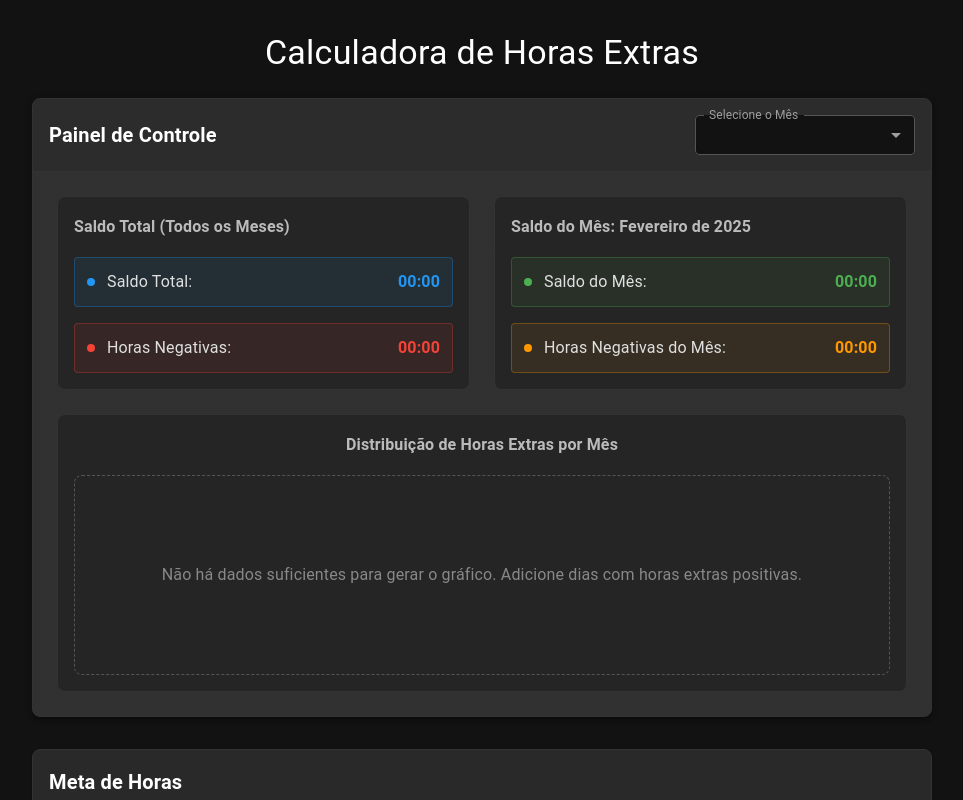
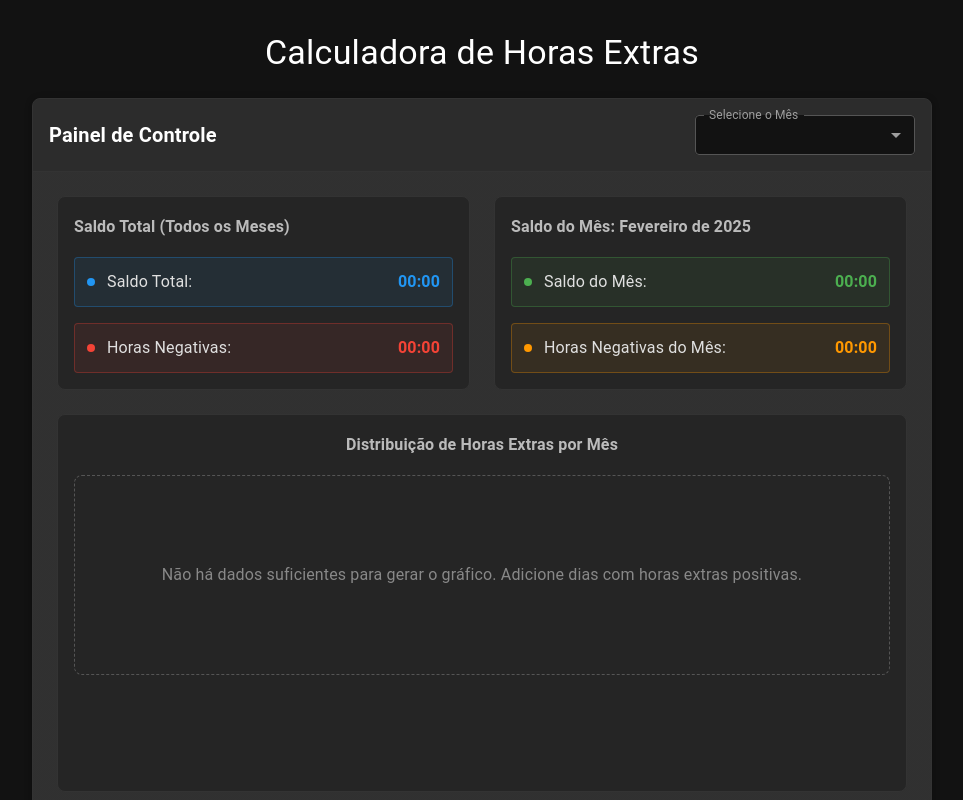
Before and after one commit to odutradev/overtime-calculator, a React (Vite) app: page / in a window 1280 px wide. Shown: the top 800 px of the page, without its empty margins (158-1121 px from the left). Built offline with nearby package versions, Linux system fonts and the light colour scheme.

Commit message:
refactor: Separating graph component

```diff
--- /dev/null
+++ b/src/page/components/charts/defaultValues.ts
@@ -0,0 +1,10 @@
+export const defaultColors = [
+    "#2196F3",
+    "#4CAF50",
+    "#FF9800",
+    "#f44336",
+    "#9C27B0",
+    "#00BCD4",
+    "#FFEB3B",
+    "#E91E63",
+];
--- /dev/null
+++ b/src/page/components/charts/index.tsx
@@ -0,0 +1,59 @@
+import { ResponsiveContainer, PieChart, Pie, Cell, Tooltip as RechartsTooltip, Legend } from 'recharts';
+import { Box, Typography } from '@mui/material';
+
+import { defaultColors } from './defaultValues';
+
+import type { OvertimeChartProps } from './types';
+
+const Charts = ({ data, colors = defaultColors, width = '100%', height = 300 }: OvertimeChartProps) => {
+    return (
+        <Box sx={{ width, height }}>
+            {data.length > 0 ? (
+            <ResponsiveContainer width="100%" height="100%">
+                <PieChart>
+                <Pie
+                    data={data}
+                    dataKey="value"
+                    nameKey="name"
+                    cx="50%"
+                    cy="50%"
+                    outerRadius="80%"
+                    label={({ name, percent }) => `${name}: ${(percent * 100).toFixed(0)}%`}
+                >
+                    {data.map((_entry, index) => (
+                    <Cell key={`cell-${index}`} fill={colors[index % colors.length]} />
+                    ))}
+                </Pie>
+                <RechartsTooltip
+                    formatter={(_value, _name, props: any) => [
+                    props.payload?.formattedValue || props.value,
+                    'Horas extras',
+                    ]}
+                    contentStyle={{ backgroundColor: '#262626', borderColor: '#333' }}
+                />
+                <Legend formatter={value => <span style={{ color: '#e0e0e0' }}>{value}</span>} />
+                </PieChart>
+            </ResponsiveContainer>
+            ) : (
+            <Box
+                sx={{
+                display: 'flex',
+                justifyContent: 'center',
+                alignItems: 'center',
+                height: 200,
+                color: '#888',
+                border: '1px dashed #555',
+                borderRadius: 2,
+                p: 2,
+                }}
+            >
+                <Typography>
+                Não há dados suficientes para gerar o gráfico. Adicione dias com horas extras positivas.
+                </Typography>
+            </Box>
+            )}
+        </Box>
+    );
+};
+
+export default Charts;
--- /dev/null
+++ b/src/page/components/charts/types.ts
@@ -0,0 +1,11 @@
+export interface ChartData {
+  name: string;
+  value: number;
+}
+
+export interface OvertimeChartProps {
+    height?: number | string;
+    width?: number | string;
+    data: ChartData[];
+    colors?: string[];
+}
--- a/src/page/index.tsx
+++ b/src/page/index.tsx
@@ -27,83 +27,14 @@ import AddIcon from "@mui/icons-material/Add";
 import DownloadIcon from "@mui/icons-material/Download";
 import UploadIcon from "@mui/icons-material/UploadFile";
 import DeleteIcon from "@mui/icons-material/Delete";
-import {
-  PieChart,
-  Pie,
-  Cell,
-  ResponsiveContainer,
-  Tooltip as RechartsTooltip,
-  Legend,
-} from "recharts";
 
-const timeToMinutes = (timeStr: string): number => {
-  if (!timeStr) return 0;
-  const [hours, minutes] = timeStr.split(":").map(Number);
-  return hours * 60 + minutes;
-};
 
-interface Day {
-  id: number;
-  date: string;
-  holiday: boolean;
-  entrada1: string;
-  saida1: string;
-  entrada2: string;
-  saida2: string;
-}
+import { calculateOvertime, formatMinutesToHHMM, getYearMonth, formatYearMonth } from "./utils";
+import type { Day } from "./types";
+import Charts from "./components/charts";
+import {ChartData} from "./components/charts/types";
 
-const calculateOvertime = (
-  entrada1: string,
-  saida1: string,
-  entrada2: string,
-  saida2: string,
-  holiday: boolean
-): { overtimeMinutes: number } => {
-  const period1 = timeToMinutes(saida1) - timeToMinutes(entrada1);
-  const period2 = timeToMinutes(saida2) - timeToMinutes(entrada2);
-  const totalMinutes = period1 + period2;
-  if (holiday) return { overtimeMinutes: totalMinutes };
-  const standardMinutes = 8 * 60;
-  const overtimeMinutes = totalMinutes - standardMinutes;
-  return { overtimeMinutes };
-};
-
-const formatMinutesToHHMM = (mins: number): string => {
-  const sign = mins < 0 ? "-" : "";
-  const absMins = Math.abs(mins);
-  const hours = Math.floor(absMins / 60);
-  const minutes = absMins % 60;
-  return `${sign}${hours.toString().padStart(2, "0")}:${minutes
-    .toString()
-    .padStart(2, "0")}`;
-};
-
-const getYearMonth = (dateStr: string): string => {
-  if (!dateStr) return "";
-  return dateStr.substring(0, 7);
-};
-
-const formatYearMonth = (yearMonth: string): string => {
-  if (!yearMonth) return "";
-  const [year, month] = yearMonth.split("-");
-  const monthNames = [
-    "Janeiro",
-    "Fevereiro",
-    "Março",
-    "Abril",
-    "Maio",
-    "Junho",
-    "Julho",
-    "Agosto",
-    "Setembro",
-    "Outubro",
-    "Novembro",
-    "Dezembro",
-  ];
-  return `${monthNames[parseInt(month) - 1]} de ${year}`;
-};
-
-const Page = () => {
+const App = () => {
   const [days, setDays] = useState<Day[]>(() => {
     const stored = localStorage.getItem("days");
     return stored ? JSON.parse(stored) : [];
@@ -121,16 +52,6 @@ const Page = () => {
   });
   const [openModal, setOpenModal] = useState<boolean>(false);
   const fileInputRef = useRef<HTMLInputElement>(null);
-  const COLORS = [
-    "#2196F3",
-    "#4CAF50",
-    "#FF9800",
-    "#f44336",
-    "#9C27B0",
-    "#00BCD4",
-    "#FFEB3B",
-    "#E91E63",
-  ];
 
   useEffect(() => {
     localStorage.setItem("days", JSON.stringify(days));
@@ -167,6 +88,12 @@ const Page = () => {
       formattedValue: formatMinutesToHHMM(minutes),
     }));
   };
+
+    const chartData: ChartData[] = calculateOvertimeByMonth().map(({ name, value, formattedValue }) => ({
+    name,
+    value,
+    formattedValue,
+  }));
 
   const addDay = () => {
     const [selectedYear, selectedMonthNum] = selectedMonth
@@ -586,66 +513,11 @@ const Page = () => {
             >
               Distribuição de Horas Extras por Mês
             </Typography>
-            {calculateOvertimeByMonth().length > 0 ? (
-              <Box sx={{ height: 300 }}>
-                <ResponsiveContainer width="100%" height="100%">
-                  <PieChart>
-                    <Pie
-                      data={calculateOvertimeByMonth()}
-                      cx="50%"
-                      cy="50%"
-                      labelLine={true}
-                      label={({ name, percent }) =>
-                        `${name}: ${(percent * 100).toFixed(0)}%`
-                      }
-                      outerRadius={100}
-                      fill="#8884d8"
-                      dataKey="value"
-                    >
-                      {calculateOvertimeByMonth().map((_, index) => (
-                        <Cell
-                          key={`cell-${index}`}
-                          fill={COLORS[index % COLORS.length]}
-                        />
-                      ))}
-                    </Pie>
-                    <RechartsTooltip
-                      formatter={(_, __, props: any) => [
-                        props.payload.formattedValue,
-                        "Horas extras",
-                      ]}
-                      contentStyle={{
-                        backgroundColor: "#262626",
-                        borderColor: "#333",
-                      }}
-                    />
-                    <Legend
-                      formatter={(value) => (
-                        <span style={{ color: "#e0e0e0" }}>{value}</span>
-                      )}
-                    />
-                  </PieChart>
-                </ResponsiveContainer>
-              </Box>
-            ) : (
-              <Box
-                sx={{
-                  display: "flex",
-                  justifyContent: "center",
-                  alignItems: "center",
-                  height: 200,
-                  color: "#888",
-                  border: "1px dashed #555",
-                  borderRadius: 2,
-                  p: 2,
-                }}
-              >
-                <Typography>
-                  Não há dados suficientes para gerar o gráfico. Adicione dias
-                  com horas extras positivas.
-                </Typography>
-              </Box>
-            )}
+      <Charts
+        data={chartData}
+        width="100%"
+        height={300}
+      />
           </Box>
         </Box>
       </Paper>
@@ -1076,4 +948,4 @@ const Page = () => {
   );
 };
 
-export default Page;
+export default App;
--- /dev/null
+++ b/src/page/types.ts
@@ -0,0 +1,19 @@
+export interface Day {
+    holiday: boolean;
+    entrada1: string;
+    entrada2: string;
+    saida1: string;
+    saida2: string;
+    date: string;
+    id: number;
+};
+
+export interface OvertimeResult {
+    overtimeMinutes: number;
+};
+
+export interface MonthlyOvertime {
+    formattedValue: string;
+    value: number;
+    name: string;
+};
--- /dev/null
+++ b/src/page/utils.ts
@@ -0,0 +1,56 @@
+export const timeToMinutes = (timeStr: string): number => {
+  if (!timeStr) return 0;
+  const [hours, minutes] = timeStr.split(":").map(Number);
+  return hours * 60 + minutes;
+};
+
+export const calculateOvertime = (
+  entrada1: string,
+  saida1: string,
+  entrada2: string,
+  saida2: string,
+  holiday: boolean
+): { overtimeMinutes: number } => {
+  const period1 = timeToMinutes(saida1) - timeToMinutes(entrada1);
+  const period2 = timeToMinutes(saida2) - timeToMinutes(entrada2);
+  const totalMinutes = period1 + period2;
+  if (holiday) return { overtimeMinutes: totalMinutes };
+  const standardMinutes = 8 * 60;
+  const overtimeMinutes = totalMinutes - standardMinutes;
+  return { overtimeMinutes };
+};
+
+export const formatMinutesToHHMM = (mins: number): string => {
+  const sign = mins < 0 ? "-" : "";
+  const absMins = Math.abs(mins);
+  const hours = Math.floor(absMins / 60);
+  const minutes = absMins % 60;
+  return `${sign}${hours.toString().padStart(2, "0")}:${minutes
+    .toString()
+    .padStart(2, "0")}`;
+};
+
+export const getYearMonth = (dateStr: string): string => {
+  if (!dateStr) return "";
+  return dateStr.substring(0, 7);
+};
+
+export const formatYearMonth = (yearMonth: string): string => {
+  if (!yearMonth) return "";
+  const [year, month] = yearMonth.split("-");
+  const monthNames = [
+    "Janeiro",
+    "Fevereiro",
+    "Março",
+    "Abril",
+    "Maio",
+    "Junho",
+    "Julho",
+    "Agosto",
+    "Setembro",
+    "Outubro",
+    "Novembro",
+    "Dezembro",
+  ];
+  return `${monthNames[parseInt(month) - 1]} de ${year}`;
+};
```
